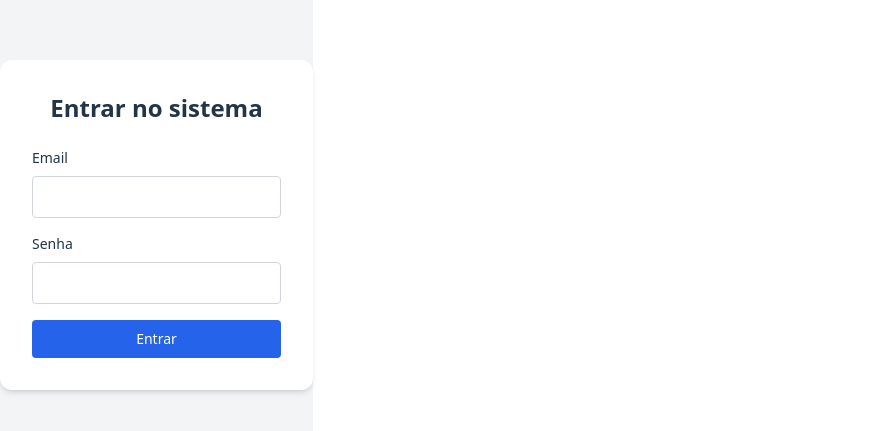
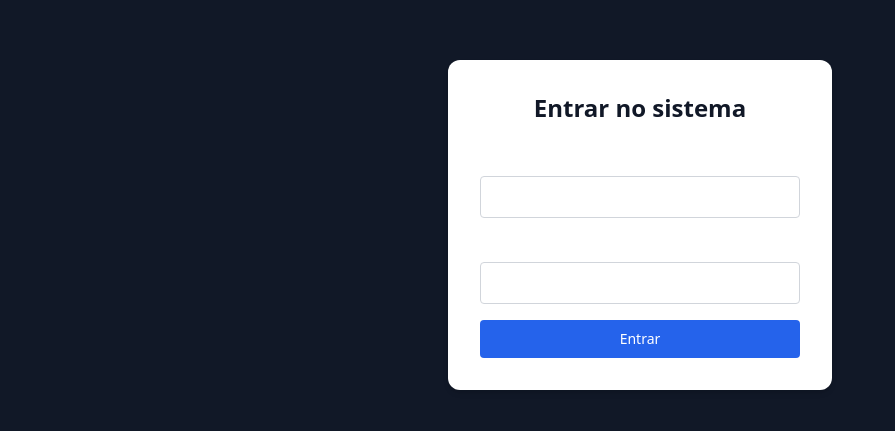
Before and after one commit to renancvitor/controle-verbas-frontend, a React (Vite) app: page /login in a window 1280 px wide. Shown: the part 175-606 px from the top of the page, without its empty margins (0-895 px from the left). Built offline with nearby package versions, Linux system fonts and the light colour scheme; the HTML template or start-up script is replaced by a standard one.

Commit message:
refactor(login): melhora página de login centralizando formulário

```diff
--- a/src/pages/Login.tsx
+++ b/src/pages/Login.tsx
@@ -40,12 +40,12 @@ export default function Login() {
     };
 
     return (
-        <div className="min-h-screen bg-gray-100 flex items-center justify-center">
+        <div className="min-h-screen w-screen flex items-center justify-center bg-gray-900 text-white px-4">
             <form
                 onSubmit={handleSubmit}
                 className="bg-white shadow-md rounded-xl p-8 w-full max-w-sm"
             >
-                <h2 className="text-2xl font-bold mb-6 text-center">Entrar no sistema</h2>
+                <h2 className="text-2xl font-bold mb-6 text-center text-gray-900">Entrar no sistema</h2>
 
                 <Input
                     label="Email"
@@ -62,7 +62,6 @@ export default function Login() {
                 <Button type="submit" fullWidth>
                     Entrar
                 </Button>
-
             </form>
         </div>
     );
```
